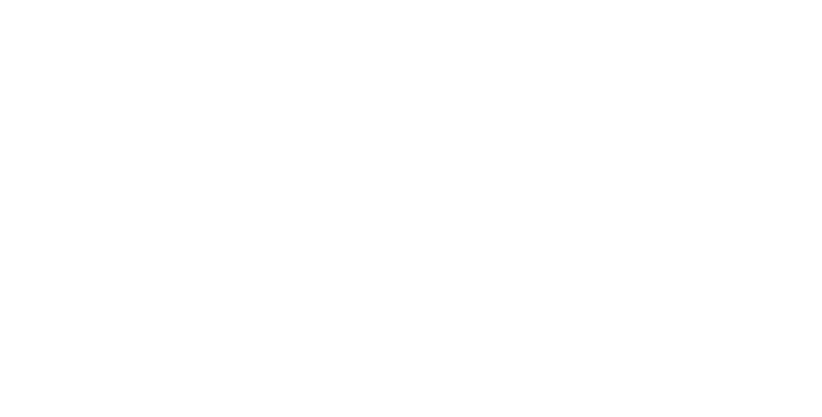
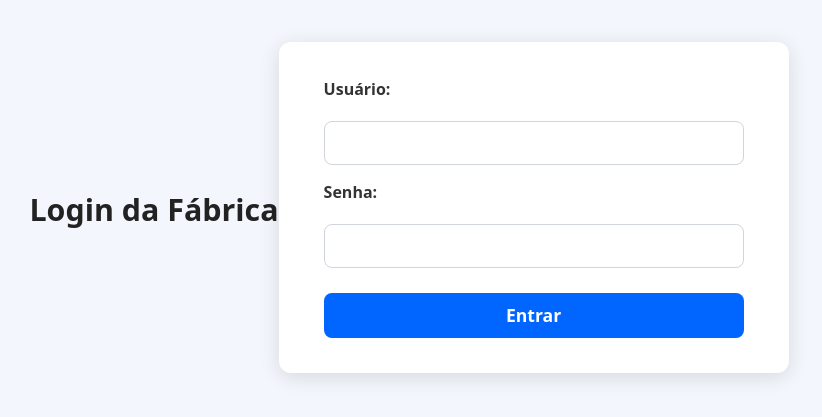
Before and after one commit to vitor-assuncao/TCC, a React app in the folder frontend/: page /fabrica-login in a window 1280 px wide. Before the commit this address had no page. Shown: the part 213-630 px from the top of the page, without its empty margins (251-1073 px from the left). Built offline with nearby package versions, Linux system fonts and the light colour scheme; the HTML template or start-up script is replaced by a standard one.

Commit message:
login fabrica + update navegação

```diff
--- a/frontend/src/App.jsx
+++ b/frontend/src/App.jsx
@@ -11,6 +11,7 @@
 import RelatorioVendas from "./modules/relatorios/RelatorioVendas";
 import FabricaMetas from "./modules/fabrica/components/FabricaMetas";
 import Login from "./modules/autentificação/Login"
+import FabricaLogin from './modules/autentificação/FabricaLogin';
 
 function App() {
   return (
@@ -28,6 +29,7 @@
             <Route path="/relatorio-vendas" element={<RelatorioVendas />} />
             <Route path="/fabrica-metas" element={<FabricaMetas />} />
             <Route path="/login" element={<Login />} />
+            <Route path="/fabrica-login" element={<FabricaLogin />} />
           </Routes>
         </div>
       </Router>
--- /dev/null
+++ b/frontend/src/modules/autentificação/FabricaLogin.css
@@ -0,0 +1,97 @@
+/* Container geral */
+.fabrica-login-container {
+  width: 100%;
+  min-height: 100vh;
+  background: #f3f6fc; /* fundo suave */
+  display: flex;
+  justify-content: center;
+  align-items: center;
+  padding: 20px;
+}
+
+/* Card */
+.fabrica-login-form {
+  background: #ffffff;
+  padding: 35px 45px;
+  border-radius: 12px;
+  box-shadow: 0 4px 20px rgba(0, 0, 0, 0.12);
+  width: 100%;
+  max-width: 420px;
+  display: flex;
+  flex-direction: column;
+  gap: 15px;
+  animation: fadeIn 0.3s ease-in-out;
+}
+
+/* Título */
+.fabrica-login-container h2 {
+  text-align: center;
+  font-size: 1.9rem;
+  margin-bottom: 20px;
+  color: #222;
+  font-weight: bold;
+}
+
+/* Labels */
+.fabrica-login-form label {
+  font-weight: 600;
+  margin-bottom: 5px;
+  color: #333;
+}
+
+/* Inputs */
+.fabrica-login-form input {
+  height: 42px;
+  padding: 0 12px;
+  border-radius: 8px;
+  border: 1px solid #d0d4dd;
+  font-size: 1rem;
+  outline: none;
+  transition: 0.2s ease-in-out;
+}
+
+.fabrica-login-form input:focus {
+  border-color: #005bff;
+  box-shadow: 0 0 0 3px rgba(0, 91, 255, 0.2);
+}
+
+/* Botão */
+.fabrica-login-form button {
+  margin-top: 10px;
+  height: 45px;
+  border: none;
+  border-radius: 8px;
+  background: #0066ff;
+  color: white;
+  font-size: 1.1rem;
+  font-weight: 600;
+  cursor: pointer;
+  transition: 0.2s ease-in-out;
+}
+
+.fabrica-login-form button:hover {
+  background: #004ecc;
+}
+
+/* Animação */
+@keyframes fadeIn {
+  from {
+    opacity: 0;
+    transform: translateY(8px);
+  }
+  to {
+    opacity: 1;
+    transform: translateY(0);
+  }
+}
+
+/* Responsividade */
+@media (max-width: 420px) {
+  .fabrica-login-form {
+    padding: 25px;
+  }
+
+  .fabrica-login-container h2 {
+    font-size: 1.6rem;
+  }
+}
--- /dev/null
+++ b/frontend/src/modules/autentificação/FabricaLogin.jsx
@@ -0,0 +1,53 @@
+import React, { useState } from "react";
+import api from "../../services/api";
+import "./FabricaLogin.css";
+
+const FabricaLogin = () => {
+  const [usuario, setUsuario] = useState("");
+  const [senha, setSenha] = useState("");
+
+  const handleLogin = async (e) => {
+    e.preventDefault();
+
+    try {
+      const res = await api.post("/fabrica-login", { usuario, senha });
+
+      localStorage.setItem(
+        "fabrica_usuario",
+        JSON.stringify(res.data.usuario)
+      );
+
+      window.location.href = "/fabrica";
+    } catch (error) {
+      alert(error.response?.data?.error || "Erro ao fazer login");
+    }
+  };
+
+  return (
+    <div className="fabrica-login-container">
+      <h2>Login da Fábrica</h2>
+
+      <form onSubmit={handleLogin} className="fabrica-login-form">
+        <label>Usuário:</label>
+        <input
+          type="text"
+          value={usuario}
+          onChange={(e) => setUsuario(e.target.value)}
+          required
+        />
+
+        <label>Senha:</label>
+        <input
+          type="password"
+          value={senha}
+          onChange={(e) => setSenha(e.target.value)}
+          required
+        />
+
+        <button type="submit">Entrar</button>
+      </form>
+    </div>
+  );
+};
+
+export default FabricaLogin;
--- a/frontend/src/modules/relatorios/RelatorioVendas.jsx
+++ b/frontend/src/modules/relatorios/RelatorioVendas.jsx
@@ -1,79 +1,64 @@
 import React, { useEffect, useState } from "react";
 import api from "../../services/api";
 import "./RelatorioVendas.css";
+import { useNavigate } from "react-router-dom";
 
 const RelatorioVendas = () => {
-  const [representantes, setRepresentantes] = useState([]);
-  const [representanteSelecionado, setRepresentanteSelecionado] = useState("");
+  const usuario = JSON.parse(localStorage.getItem("usuario"));
+  const navigate = useNavigate();
+
+  // 🔐 Proteção
+  if (!usuario) {
+    window.location.href = "/login";
+    return null;
+  }
+
   const [relatorio, setRelatorio] = useState([]);
   const [carregando, setCarregando] = useState(false);
   const [erro, setErro] = useState(null);
 
-  // carregar representantes no select
+  const representanteId = usuario.id;
+
+  // Carrega relatório apenas do representante logado
   useEffect(() => {
-    const fetchRepresentantes = async () => {
-      try {
-        const res = await api.get("/representantes");
-        setRepresentantes(res.data);
-      } catch (error) {
-        console.error("Erro ao carregar representantes:", error);
-      }
-    };
-    fetchRepresentantes();
-  }, []);
-
-  // buscar relatório
-  const buscarRelatorio = async () => {
-    if (!representanteSelecionado) {
-      alert("Selecione um representante!");
-      return;
-    }
-
+    const carregar = async () => {
       setCarregando(true);
       setErro(null);
 
       try {
-      const res = await api.get(
-        `/relatorios/vendas-representante?representante_id=${representanteSelecionado}`
+        const resposta = await api.get(
+          `/relatorios/vendas-representante?representante_id=${representanteId}`
         );
-      setRelatorio(res.data);
+        setRelatorio(resposta.data);
       } catch (err) {
-      setErro("Erro ao carregar relatório de vendas");
         console.error(err);
+        setErro("Erro ao carregar relatório de vendas.");
       } finally {
         setCarregando(false);
       }
     };
 
+    carregar();
+  }, [representanteId]);
+
   return (
     <div className="relatorio-container">
-      <h2>📊 Relatório de Vendas por Representante</h2>
+      <h2>📊 Meu Relatório de Vendas</h2>
+      <p>Representante: <strong>{usuario.nome}</strong></p>
 
-      {/* Seleção de representante */}
-      <div className="filtro-container">
-        <label htmlFor="representante">Selecione o Representante:</label>
-        <select
-          id="representante"
-          value={representanteSelecionado}
-          onChange={(e) => setRepresentanteSelecionado(e.target.value)}
+      {/* 🔙 Botão de voltar */}
+      <button
+        onClick={() => navigate("/representante")}
+        className="botao-voltar-relatorio"
       >
-          <option value="">-- Selecione --</option>
-          {representantes.map((r) => (
-            <option key={r.id} value={r.id}>
-              {r.nome}
-            </option>
-          ))}
-        </select>
+        ← Voltar para o Catálogo
+      </button>
 
-        <button onClick={buscarRelatorio}>🔍 Buscar</button>
-      </div>
-
-      {/* Exibição dos resultados */}
       {carregando && <p>Carregando...</p>}
       {erro && <p style={{ color: "red" }}>{erro}</p>}
 
       {!carregando && relatorio.length === 0 && (
-        <p>Nenhum dado encontrado para este representante.</p>
+        <p>Nenhum dado encontrado.</p>
       )}
 
       {relatorio.length > 0 && (
@@ -88,8 +73,8 @@
             </tr>
           </thead>
           <tbody>
-            {relatorio.map((item, index) => (
-              <tr key={index}>
+            {relatorio.map((item, idx) => (
+              <tr key={idx}>
                 <td>{item.periodo}</td>
                 <td>{item.total_pedidos}</td>
                 <td>R$ {Number(item.valor_total_vendido).toFixed(2)}</td>
--- a/frontend/src/pages/FabricaPage.jsx
+++ b/frontend/src/pages/FabricaPage.jsx
@@ -6,6 +6,14 @@
 import './FabricaPage.css';
 
 const FabricaPage = () => {
+
+  const admin = JSON.parse(localStorage.getItem("fabrica_usuario"));
+
+if (!admin || admin.tipo !== "admin") {
+  window.location.href = "/fabrica-login";
+  return null;
+}
+
   const navigate = useNavigate();
   const [activeTab, setActiveTab] = useState('produtos');
 
--- a/frontend/src/pages/HomeScreen.jsx
+++ b/frontend/src/pages/HomeScreen.jsx
@@ -7,7 +7,7 @@
   const navigate = useNavigate();
 
   const handleFabricaClick = () => {
-    navigate('/fabrica');
+    navigate('/fabrica-login');
   };
 
   const handleRepresentanteClick = () => {
```
Also changed, not shown: 2 other files (tests, documents, lock files or other folders). Lines whose indentation alone changed are shown as unchanged.
